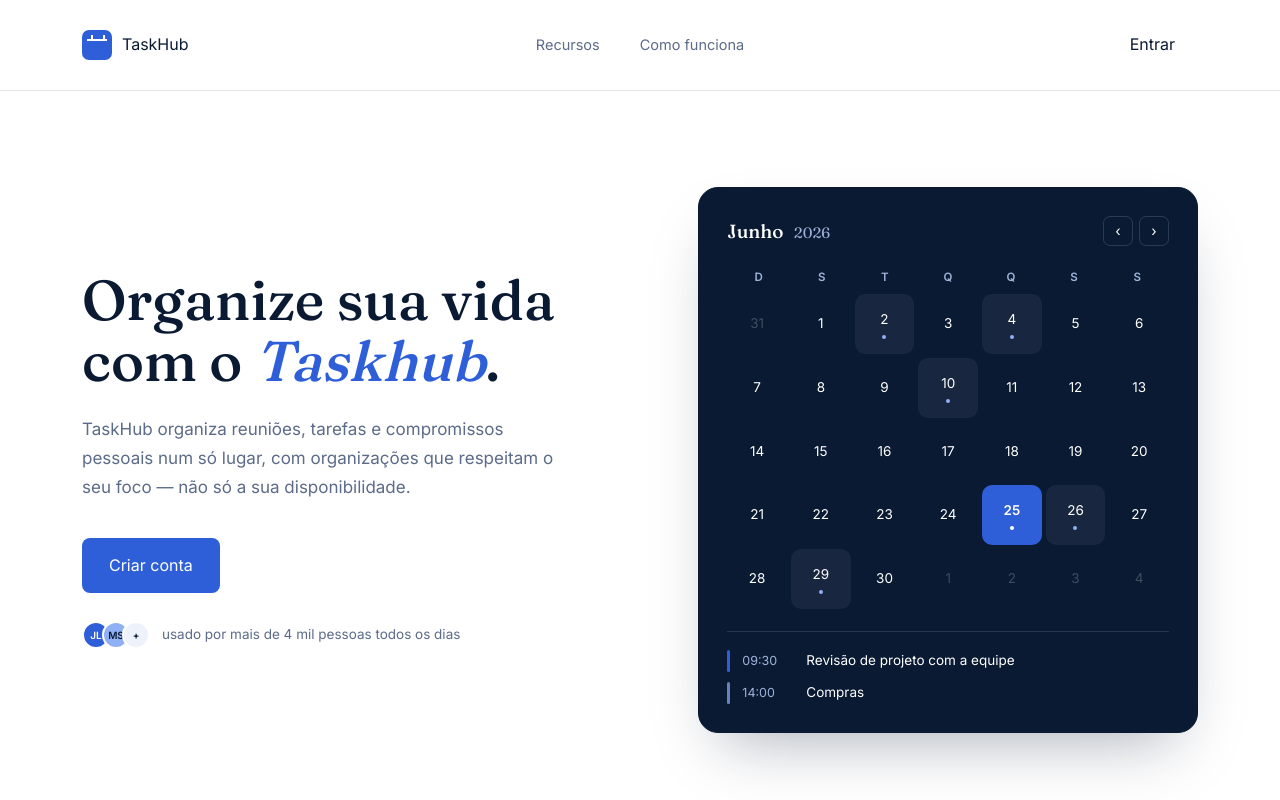
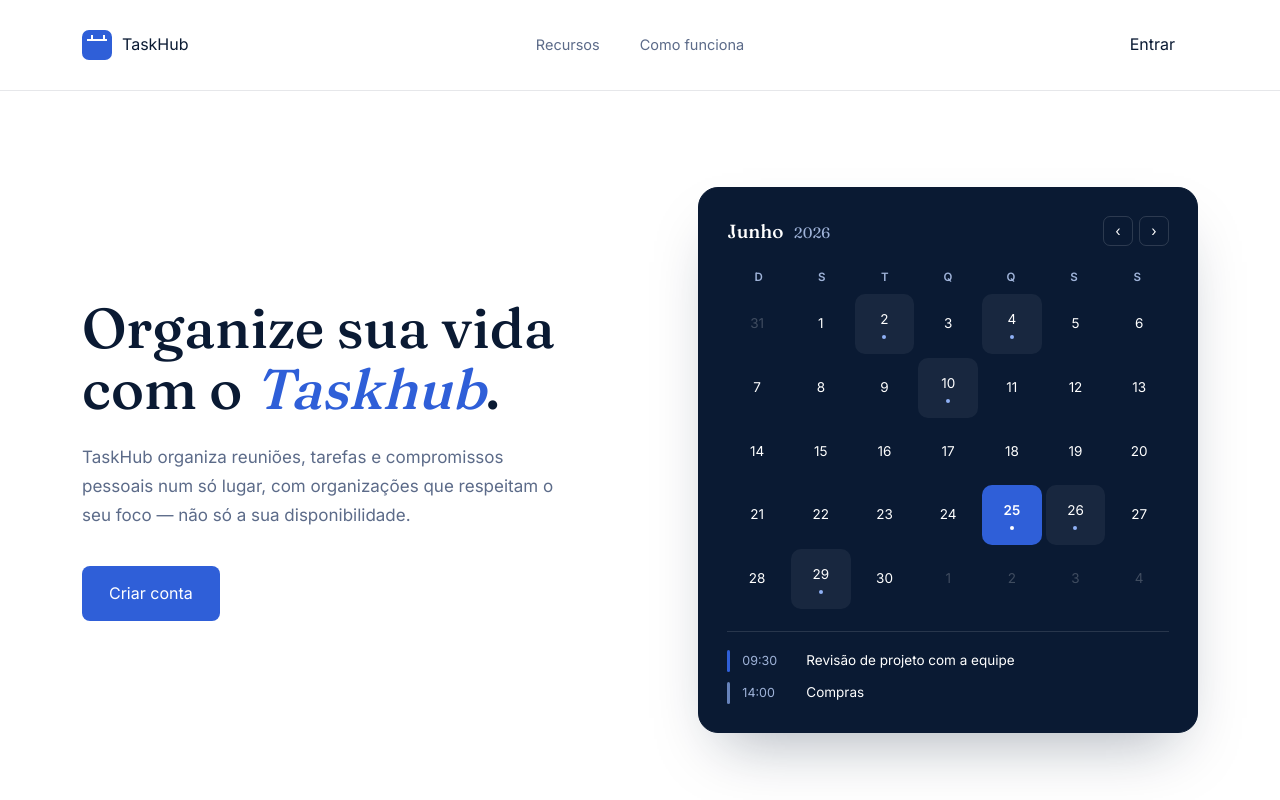
Before and after one commit to izbellwinz/TaskHub-main-1, a React (Vite) app in the folder TaskHub-main/taskhub/: page / in a window 1280 px wide. Shown: the top 800 px of the page. Built offline with nearby package versions, Linux system fonts and the light colour scheme; no server answers.

Commit message:
alteração de texto

```diff
--- /dev/null
+++ b/TaskHub-main/package.json
@@ -0,0 +1,5 @@
+{
+  "dependencies": {
+    "axios": "^1.20.0"
+  }
+}
--- a/TaskHub-main/taskhub/package.json
+++ b/TaskHub-main/taskhub/package.json
@@ -10,7 +10,7 @@
     "preview": "vite preview"
   },
   "dependencies": {
-    "axios": "^1.19.0",
+    "axios": "^1.20.0",
     "bootstrap": "^5.3.8",
     "react": "^19.1.0",
     "react-dom": "^19.1.0",
--- a/TaskHub-main/taskhub/src/pages/Home.jsx
+++ b/TaskHub-main/taskhub/src/pages/Home.jsx
@@ -53,10 +53,7 @@ function Home({ setCurrentPage }) {
               <div className='home-hero-cta'>
                 <button className='home-btn home-btn-primary home-btn-large' type='button' onClick={() => goTo('cadastro')}>Criar conta</button>
               </div>
-              <div className='home-hero-meta'>
-                <div className='home-avatar-stack'><span>JL</span><span>MS</span><span>+</span></div>
-                usado por mais de 4 mil pessoas todos os dias
-              </div>
+
             </div>
 
             <div className='home-calendar-wrap' aria-label='Calendário de junho de 2026'>
```
Also changed, not shown: 2 other files (tests, documents, lock files or other folders).
